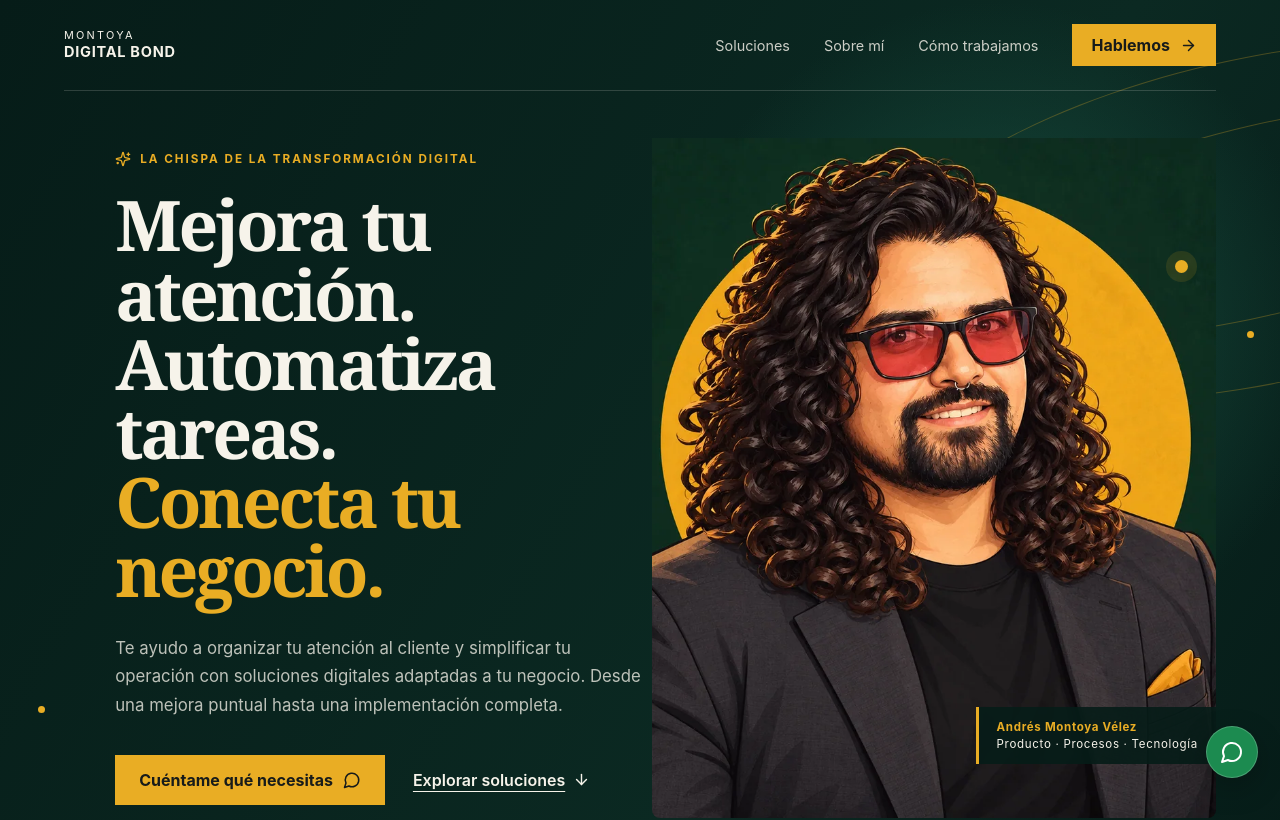
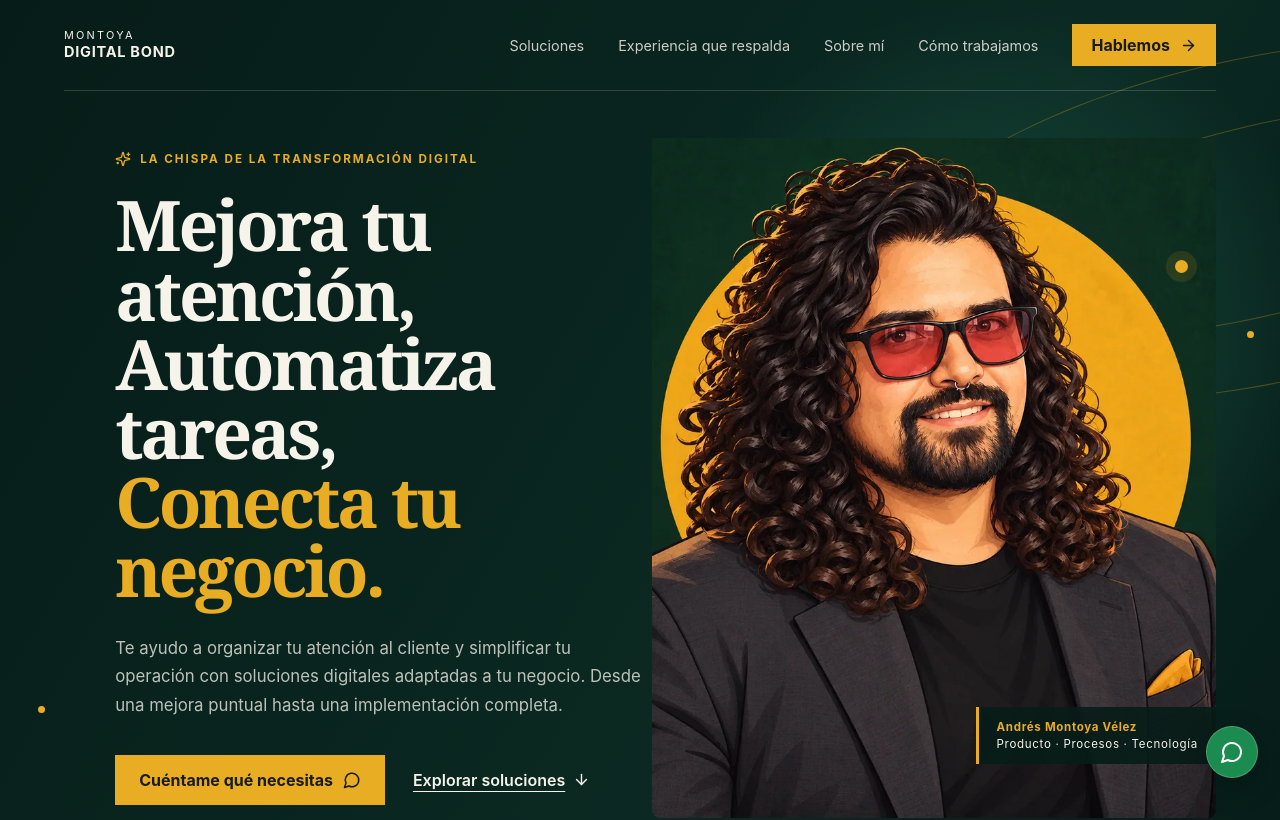
Before and after one commit to AndrosVasco/botuniandesprototipo, a React (Vite) app in the folder frontend/: page / in a window 1280 px wide. Shown: the top 820 px of the page. Built offline with nearby package versions, Linux system fonts and the light colour scheme.

Commit message:
Agregar acceso a experiencia en navegación

```diff
--- a/frontend/src/App.tsx
+++ b/frontend/src/App.tsx
@@ -259,6 +259,7 @@ export default function App() {
         </button>
         <nav id="main-navigation" className={menuOpen ? "nav is-open" : "nav"} aria-label="Navegación principal">
           <a href="#soluciones" onClick={closeMenu}>Soluciones</a>
+          <a href="#experiencia" onClick={closeMenu}>Experiencia que respalda</a>
           <a href="#sobre-mi" onClick={closeMenu}>Sobre mí</a>
           <a href="#proceso" onClick={closeMenu}>Cómo trabajamos</a>
           <a className="button button--small" href={generalWhatsapp} target="_blank" rel="noreferrer" onClick={closeMenu}>
@@ -273,7 +274,7 @@ export default function App() {
           <div className="hero__spark hero__spark--two" aria-hidden="true" />
           <div className="hero__copy reveal">
             <p className="eyebrow"><Sparkles size={16} /> La chispa de la transformación digital</p>
-            <h1>Mejora tu atención.<br />Automatiza tareas.<br /><em>Conecta tu negocio.</em></h1>
+            <h1>Mejora tu atención,<br />Automatiza tareas,<br /><em>Conecta tu negocio.</em></h1>
             <p className="hero__lead">
               Te ayudo a organizar tu atención al cliente y simplificar tu operación con soluciones digitales adaptadas a tu negocio. Desde una mejora puntual hasta una implementación completa.
             </p>
@@ -372,7 +373,7 @@ export default function App() {
           </div>
         </section>
 
-        <section className="experience section" aria-labelledby="experience-title">
+        <section className="experience section" id="experiencia" aria-labelledby="experience-title">
           <div className="section-heading section-heading--split">
             <div>
               <p className="eyebrow eyebrow--dark">Experiencia profesional</p>
```
